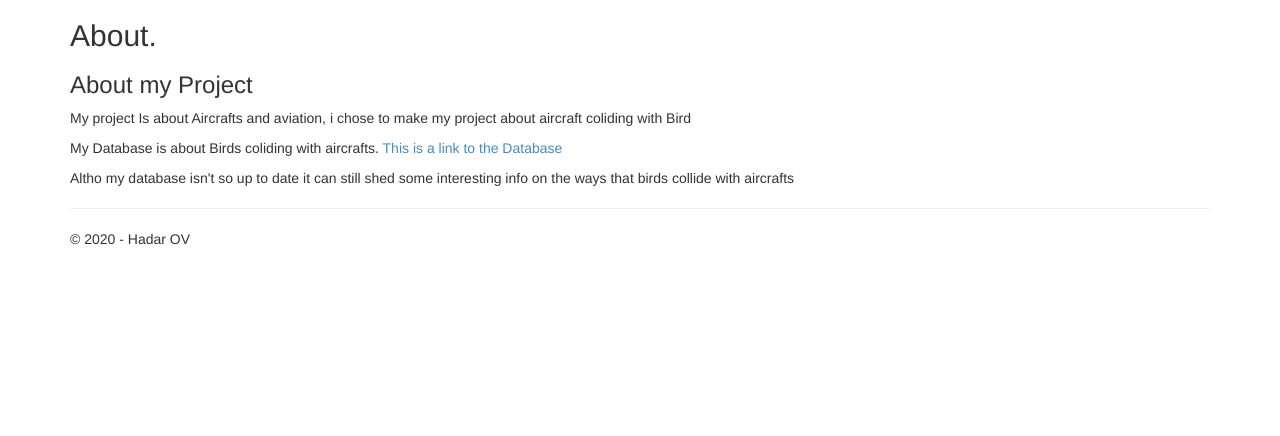
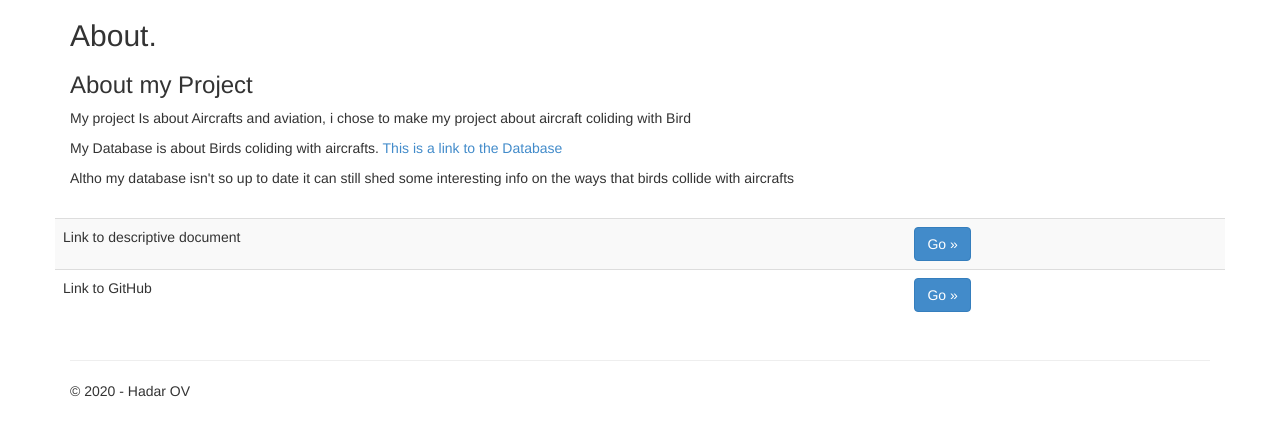
Before and after one commit to WhiteRose7303/4080-Project, a Flask app: page /about in a window 1280 px wide. Shown: the part 51-487 px from the top of the page. Run offline with Flask 2, Linux system fonts and the light colour scheme; parts of the project's set-up code (start-up, migrations or seed data) failed here and were passed over; some libraries are stand-ins or nearby versions.

Commit message:
expand col

```diff
--- a/4080 Project/_4080_Project/templates/about.html
+++ b/4080 Project/_4080_Project/templates/about.html
@@ -8,5 +8,20 @@
 <p>My project Is about Aircrafts and aviation, i chose to make my project about aircraft coliding with Bird</p>
 <p>My Database is about Birds coliding with aircrafts. <a href="https://www.kaggle.com/faa/wildlife-strikes">This is a link to the Database</a> </p>
 <p>Altho my database isn't so up to date it can still shed some interesting info on the ways that birds collide with aircrafts</p>
+<br />
+<div class="row my-grid-borders">
+    <table class="table table-striped heb">
+        <tbody>
+            <tr>
+                <td>Link to descriptive document</td>
+                <td><a class="btn btn-primary heb" href="https://drive.google.com/file/d/1dJriWV-xHpuMWJFSOubaodbEel5tiITf/view?usp=sharing" target="_blank">Go &raquo;</a></td>
+            </tr>
+            <tr>
+                <td>Link to GitHub</td>
+                <td><a class="btn btn-primary heb" href="https://github.com/WhiteRose7303/Flask-Project-H_O.git" target="_blank">Go &raquo;</a></td>
+            </tr>
+        </tbody>
+    </table>
+</div>
 
-{% endblock %}
+    {% endblock %}
```
